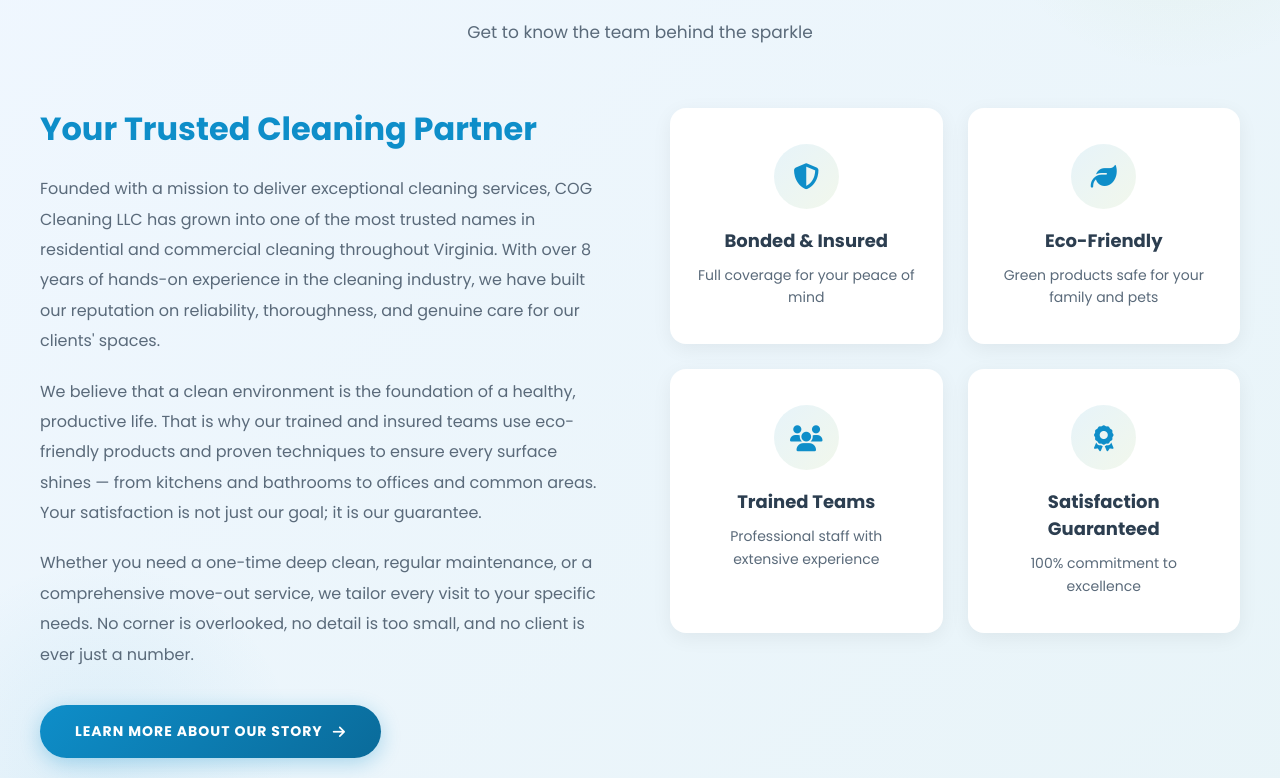
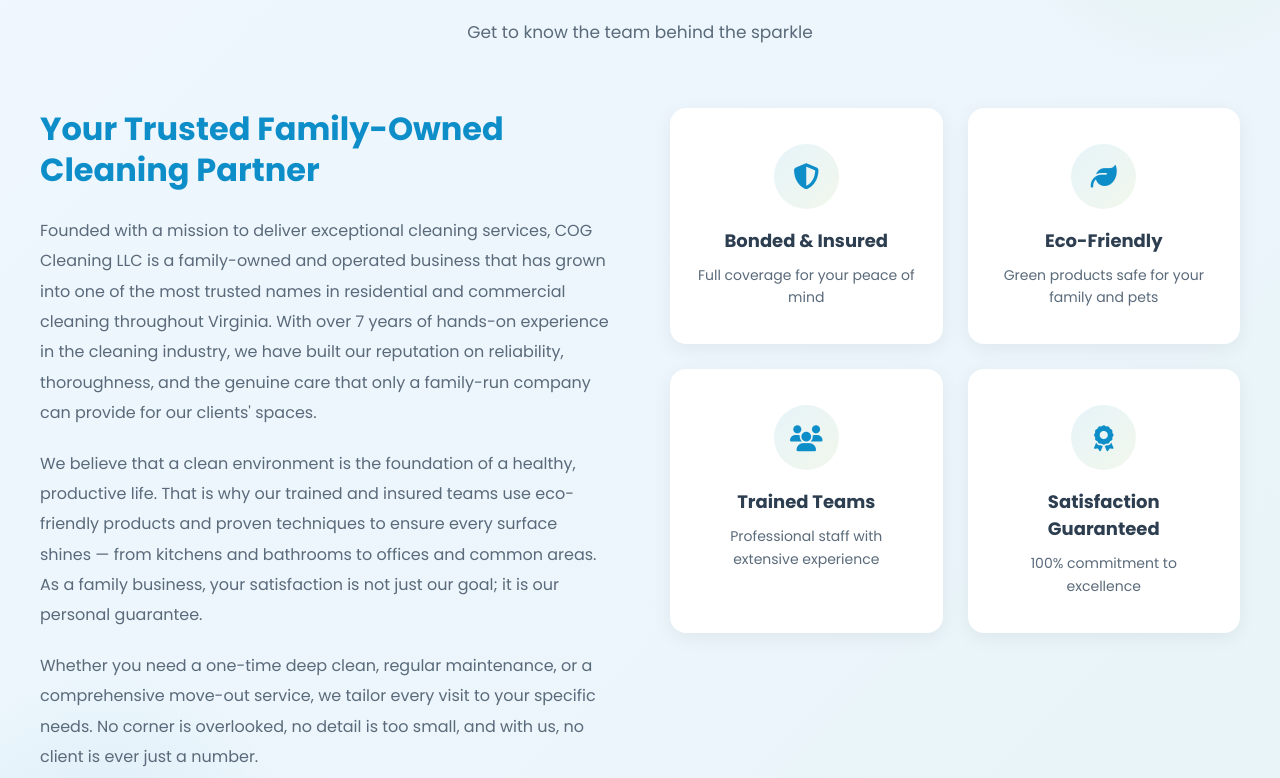
Before and after one commit to jjqllarez/cogCleaning, a plain HTML site: page index.html in a window 1280 px wide. Shown: the part 1142-1920 px from the top of the page. Drawn offline with Linux system fonts and the light colour scheme.

Commit message:
changes about

```diff
--- a/index.html
+++ b/index.html
@@ -581,10 +581,10 @@
 
             <div class="about-content">
                 <div class="about-text reveal-left">
-                    <h3>Your Trusted Cleaning Partner</h3>
-                    <p>Founded with a mission to deliver exceptional cleaning services, COG Cleaning LLC has grown into one of the most trusted names in residential and commercial cleaning throughout Virginia. With over 8 years of hands-on experience in the cleaning industry, we have built our reputation on reliability, thoroughness, and genuine care for our clients' spaces.</p>
-                    <p>We believe that a clean environment is the foundation of a healthy, productive life. That is why our trained and insured teams use eco-friendly products and proven techniques to ensure every surface shines — from kitchens and bathrooms to offices and common areas. Your satisfaction is not just our goal; it is our guarantee.</p>
-                    <p>Whether you need a one-time deep clean, regular maintenance, or a comprehensive move-out service, we tailor every visit to your specific needs. No corner is overlooked, no detail is too small, and no client is ever just a number.</p>
+                    <h3>Your Trusted Family-Owned Cleaning Partner</h3>
+                    <p>Founded with a mission to deliver exceptional cleaning services, COG Cleaning LLC is a family-owned and operated business that has grown into one of the most trusted names in residential and commercial cleaning throughout Virginia. With over 7 years of hands-on experience in the cleaning industry, we have built our reputation on reliability, thoroughness, and the genuine care that only a family-run company can provide for our clients' spaces.</p>
+                    <p>We believe that a clean environment is the foundation of a healthy, productive life. That is why our trained and insured teams use eco-friendly products and proven techniques to ensure every surface shines — from kitchens and bathrooms to offices and common areas. As a family business, your satisfaction is not just our goal; it is our personal guarantee.</p>
+                    <p>Whether you need a one-time deep clean, regular maintenance, or a comprehensive move-out service, we tailor every visit to your specific needs. No corner is overlooked, no detail is too small, and with us, no client is ever just a number.</p>
                     <a href="#contact" class="btn-about">Learn More About Our Story <i class="fas fa-arrow-right"></i></a>
                 </div>
 
```
